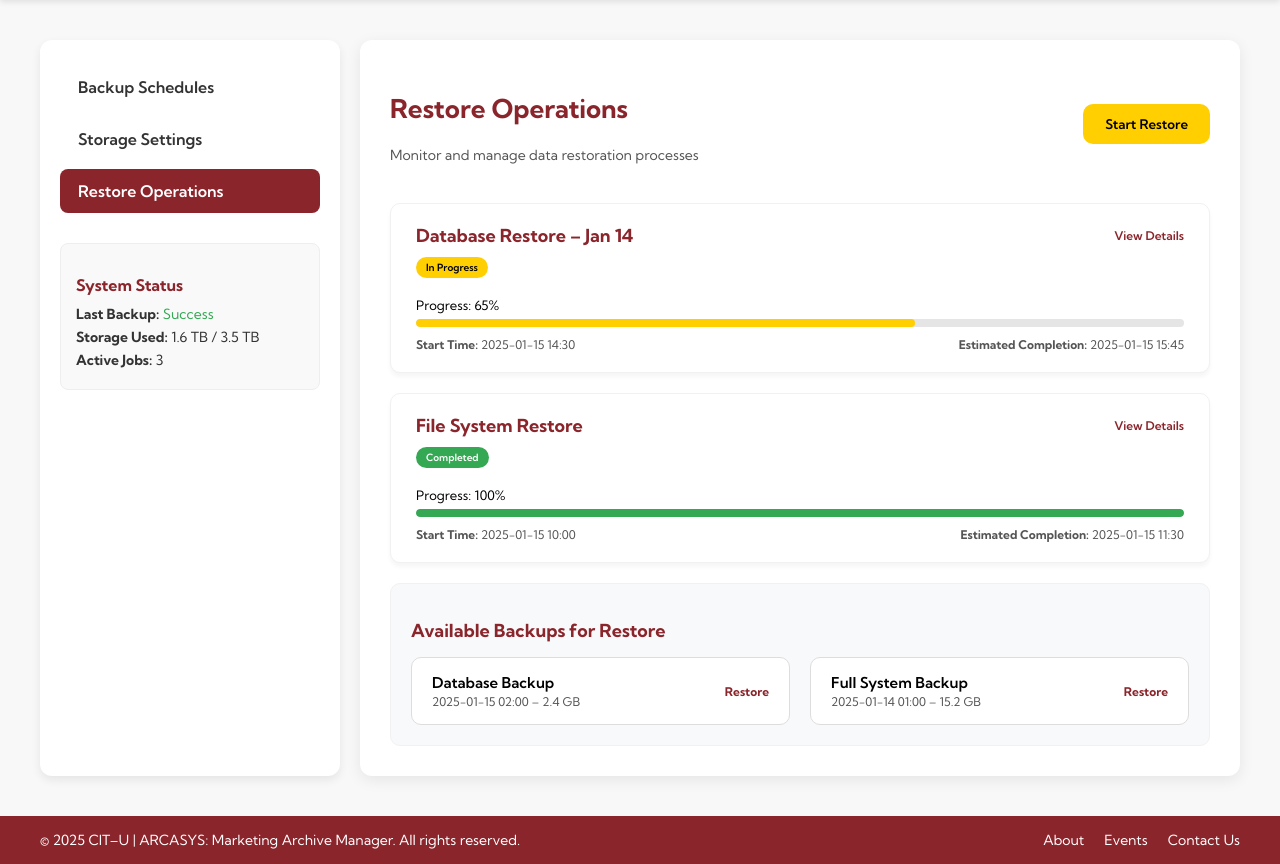
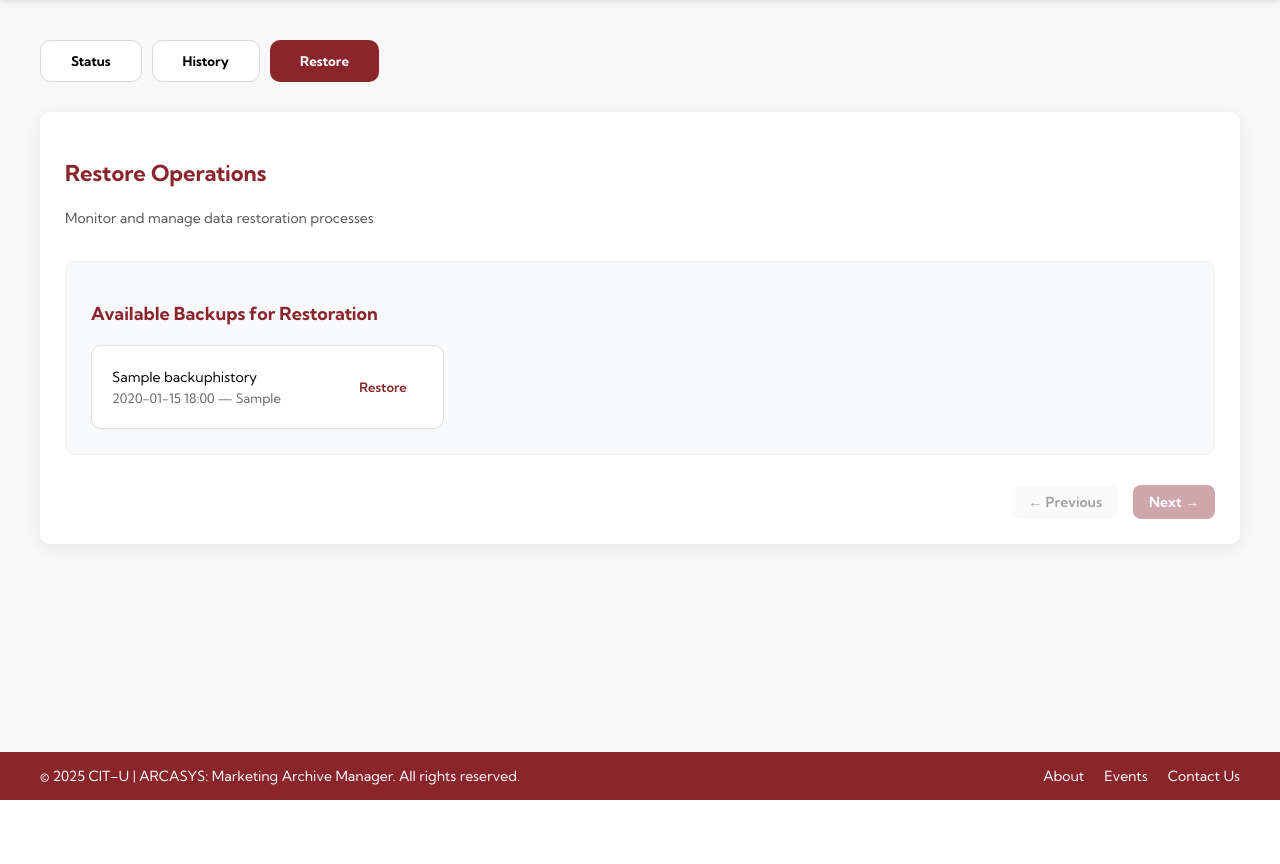
Before and after one commit to LikeYasay/CSIT327-G1-Arcasys, a Django app: page /events/restore/ in a window 1280 px wide. Shown: the part 60-924 px from the top of the page. After the commit the page ends 860 px from the top, so only its background shows below. Run offline with Django 5.2, Linux system fonts and the light colour scheme; tables that the repository leaves empty hold one stand-in row (values such as "Sample post").

Commit message:
feature(events): implemented dynamic backup restoration UI

```diff
--- a/apps/events/static/events/css/restore_operations.css
+++ b/apps/events/static/events/css/restore_operations.css
@@ -8,28 +8,50 @@ body {
   background: #f8f8f8; color: #333;
 }
 
-/* Layout base */
-main, .backup-page { flex: 1 0 auto; }
-footer { margin-top: auto; padding-bottom: 0; }
-.backup-page {
-  display: flex; max-width: 1200px;
-  margin: 40px auto; gap: 20px; padding: 0 20px;
+main, .dashboard-container {
+  flex: 1 0 auto;
 }
 
-/* Sidebar */
-.sidebar {
-  width: 260px; background: #fff; border-radius: 12px;
-  padding: 25px 20px; box-shadow: 0 4px 10px rgba(0,0,0,0.08);
-  flex-shrink: 0;
+footer {
+  margin-top: auto;
+  padding-bottom: 0;
 }
-.sidebar-menu { list-style: none; padding: 0; margin: 0 0 30px; }
-.sidebar-menu li {
-  padding: 12px 18px; border-radius: 8px;
-  font-weight: 600; color: #333; margin-bottom: 8px; cursor: pointer;
+
+/* --- DASHBOARD LAYOUT --- */
+.dashboard-container {
+  max-width: 1200px;
+  margin: 40px auto;
+  padding: 0 20px;
 }
-.sidebar-menu li.active { background: #8A252C; color: #fff; }
-.sidebar-menu li.active:hover { background: #8A252C; }
-.sidebar-menu li:not(.active):hover { background: #f4f4f4; }
+
+/* Tabs */
+.tabs {
+  display: flex;
+  gap: 10px;
+  margin-bottom: 30px;
+}
+
+.tab {
+  border: 1px solid #d9d9d9;
+  border-radius: 10px;
+  background: #fff;
+  padding: 12px 30px;
+  font-weight: 700;
+  cursor: pointer;
+  transition: all 0.3s ease;
+}
+
+.tab:hover {
+  background: #f4f4f4;
+  transform: translateY(-2px);
+}
+
+.tab.active {
+  background: #8A252C;
+  color: #fff;
+  border: none;
+}
+
 
 .system-status {
   background: #f9f9f9; border-radius: 8px;
@@ -44,17 +66,23 @@ footer { margin-top: auto; padding-bottom: 0; }
 
 /* Content box */
 .backup-content {
-  flex: 1; background: #fff; border-radius: 12px;
-  padding: 30px; box-shadow: 0 4px 15px rgba(0,0,0,0.08);
+  flex: 1;
+  background: #fff;
+  border-radius: 10px;
+  padding: 25px;
+  box-shadow: 0 4px 15px rgba(0,0,0,0.08);
 }
 
 /* Header */
 .backup-header {
-  display: flex; justify-content: space-between;
-  align-items: center; margin-bottom: 25px;
+  display: flex;
+  justify-content: space-between;
+  align-items: center;
+  margin-bottom: 20px;
 }
-.backup-header h1 {
-  color: #8A252C; font-size: 26px; font-weight: 700;
+
+.backup-header h3 {
+  color: #8A252C; font-size: 22px; font-weight: 700;
 }
 .backup-header p { color: #555; font-size: 14px; }
 
@@ -65,94 +93,313 @@ footer { margin-top: auto; padding-bottom: 0; }
 }
 .start-btn:hover { background: #8A252C; color: #fff; transform: translateY(-2px); }
 
-/* Restore cards */
+/* Restore Card Layout */
 .restore-card {
-  background: #fff; border: 1px solid #f1f1f1;
-  border-radius: 10px; padding: 20px 25px;
-  margin-bottom: 20px; box-shadow: 0 4px 4px rgba(0,0,0,0.04);
+  background: #fff;
+  border: 1px solid #f1f1f1;
+  border-radius: 10px;
+  padding: 25px;
+  margin-bottom: 30px;
+  box-shadow: 0 4px 4px rgba(0,0,0,0.04);
 }
+
+.restore-content {
+  display: grid;
+  grid-template-columns: 2fr 1fr;
+  gap: 40px;
+  align-items: start;
+}
+
+.status-section {
+  display: flex;
+  flex-direction: column;
+  gap: 12px;
+}
+
+.time-info {
+  display: flex;
+  justify-content: space-between;
+  align-items: flex-start;
+  gap: 20px;
+  padding: 15px;
+  background: #f8f9fa;
+  border-radius: 8px;
+  border: 1px solid #e9ecef;
+}
+
+.time-item {
+  display: flex;
+  flex-direction: column;
+  gap: 5px;
+  flex: 1;
+}
+
+.time-label {
+  font-size: 12px;
+  font-weight: 600;
+  color: #666;
+  letter-spacing: 0.5px;
+}
+
+.time-value {
+  font-size: 14px;
+  font-weight: 600;
+  color: #333;
+}
+
+/* Status Badge Updates */
+.status-header {
+  display: flex;
+  align-items: center;
+  gap: 10px;
+  margin-bottom: 8px;
+  flex-wrap: wrap;
+}
+
+.status-badge {
+  display: inline-block;
+  padding: 4px 10px;
+  border-radius: 20px;
+  font-size: 10px;
+  font-weight: 700;
+  text-transform: uppercase;
+  letter-spacing: 0.5px;
+  width: fit-content;
+}
+
+.status-badge.yellow {
+  background: #FFCF01;
+  color: #000;
+}
+
+.status-badge.green {
+  background: #34A853;
+  color: #fff;
+}
+
+.status-badge.red {
+  background: #EA4335;
+  color: #fff;
+}
+
+/* Progress Bar Updates */
+.progress-label {
+  font-size: 13px;
+  font-weight: 500;
+  color: #000;
+  margin: 0;
+}
+
+.progress-bar {
+  width: 100%;
+  height: 10px;
+  background: #e5e5e5;
+  border-radius: 20px;
+  overflow: hidden;
+}
+
+.progress-fill {
+  height: 100%;
+  border-radius: 20px;
+  transition: width 0.5s ease, background-color 0.3s ease;
+}
+
+.progress-fill.yellow {
+  background: #FFCF01;
+}
+
+.progress-fill.green {
+  background: #34A853;
+}
+
+.progress-fill.red {
+  background: #EA4335;
+}
+
+/* Header Updates */
 .restore-header {
-  display: flex; justify-content: space-between;
-  align-items: center; margin-bottom: 8px;
+  display: flex;
+  justify-content: space-between;
+  align-items: center;
+  margin-bottom: 20px;
+  padding-bottom: 15px;
+  border-bottom: 1px solid #f1f1f1;
 }
+
 .restore-header h2 {
-  font-size: 18px; font-weight: 700; color: #8A252C; margin: 0;
+  font-size: 20px;
+  font-weight: 700;
+  color: #8A252C;
+  margin: 0;
 }
+
 .details-link {
-  font-size: 12px; color: #8A252C; text-decoration: none;
+  font-size: 12px;
+  color: #8A252C;
+  font-weight: 600;
+  text-decoration: none;
+  cursor: pointer;
+}
+
+.details-link:hover {
+  text-decoration: none;
+}
+
+.hidden {
+  display: none;
+}
+
+.restore-message {
+  font-size: 13px;
+  color: #666;
+  margin: 8px 0 0 0;
+  min-height: 1.2em;
+}
+
+/* Available Backups Section */
+.available-section {
+  background: #f8f9fa;
+  border-radius: 10px;
+  padding: 25px;
+  border: 1px solid #f1f1f1;
+}
+
+.available-section h2 {
+  color: #8A252C;
+  font-size: 18px;
+  font-weight: 700;
+  margin-bottom: 20px;
+}
+
+.available-grid {
+  display: grid;
+  gap: 20px;
+  grid-template-columns: repeat(3, 1fr); /* 3 columns */
+  align-items: start;
+  justify-items: stretch;
+}
+
+/* Card styling (no flex:1 so it won't stretch full width) */
+.available-card {
+  background: #fff;
+  border: 1px solid #ddd;
+  border-radius: 10px;
+  padding: 20px;
+  display: flex;
+  justify-content: space-between;
+  align-items: center;
+  transition: transform 0.2s ease, box-shadow 0.2s ease;
+  min-height: 84px; /* optional, gives consistent height */
+  box-sizing: border-box;
+}
+
+.available-card:hover {
+  transform: translateY(-2px);
+  box-shadow: 0 4px 12px rgba(0,0,0,0.1);
+}
+
+.available-card h3 {
+  margin: 0;
+  font-size: 14px;
+  font-weight: 400;
+  color: #000;
+}
+
+.available-card p {
+  font-size: 13px;
+  color: #666;
+  margin: 4px 0 0;
+}
+
+.restore-link {
+  color: #8A252C;
+  font-size: 13px;
+  font-weight: 600;
+  text-decoration: none;
+  background: none;
+  border: none;
+  cursor: pointer;
+  padding: 8px 16px;
+  border-radius: 6px;
+  transition: background-color 0.2s ease;
+}
+
+.restore-link:hover {
+  background: #f8f9fa;
+  text-decoration: none;
+}
+
+.pagination {
+  margin-top: 30px;
+  display: flex;
+  justify-content: flex-end;
+  gap: 15px;
+}
+
+.page-btn {
+  display: inline-flex;
+  align-items: center;
+  font-weight: 600;
+  font-size: 14px;
+  text-decoration: none;
+  border-radius: 8px;
+  padding: 8px 16px;
+  font-weight: 600;
+  cursor: pointer;
+  transition: all 0.3s ease;
+}
+
+.page-btn.prev {
+  background: #F3F3F3;
+  color: #111;
+}
+
+.page-btn.next {
+  background: #8A252C;
+  color: #fff;
+}
+
+.page-btn:hover {
+  opacity: 0.85;
+}
+
+.page-btn.disabled {
+  opacity: 0.4;
+  pointer-events: none;
+}
+
+.pagination a {
+  color: #8A252C;
+  text-decoration: none;
   font-weight: 600;
 }
-.details-link:hover { text-decoration: underline; }
 
-.status-badge {
-  display: inline-block; padding: 4px 10px;
-  border-radius: 20px; font-size: 10px; font-weight: 600;
-  color: #000; margin-bottom: 6px;
-}
-.status-badge.yellow { background: #FFCF01; color: #000; }
-.status-badge.green { background: #34A853; color: #fff; }
-
-.progress-label { font-size: 13px; margin-bottom: 6px; color: #000; }
-
-.progress-bar {
-  width: 100%; height: 8px;
-  background: #e5e5e5; border-radius: 20px;
-  overflow: hidden; margin-bottom: 10px;
-}
-.progress-fill {
-  height: 100%; border-radius: 20px;
-}
-.progress-fill.yellow { background: #FFCF01; }
-.progress-fill.green { background: #34A853; }
-
-.restore-info {
-  display: flex; justify-content: space-between;
-  font-size: 12px; color: #555;
-}
-.restore-info p { margin: 0; }
-
-/* Available backups */
-.available-section {
-  background: #f8f9fa; border-radius: 10px;
-  padding: 20px; border: 1px solid #f1f1f1;
-}
-.available-section h2 {
-  color: #8A252C; font-size: 18px; font-weight: 700;
-  margin-bottom: 15px;
-}
-.available-grid {
-  display: flex; gap: 20px; flex-wrap: wrap;
-}
-.available-card {
-  flex: 1; background: #fff; border: 1px solid #ddd;
-  border-radius: 10px; padding: 15px 20px;
-  display: flex; justify-content: space-between; align-items: center;
-}
-.available-card h3 {
-  margin: 0; font-size: 15px; font-weight: 600; color: #000;
-}
-.available-card p {
-  font-size: 12px; color: #555; margin: 2px 0 0;
-}
-.restore-link {
-  color: #8A252C; font-size: 12px; font-weight: 700;
-  text-decoration: none;
-}
-.restore-link:hover { text-decoration: underline; }
-
-
-.sidebar-menu a {
-  display: block;
-  text-decoration: none;
-  color: inherit;        /* keep same color as li */
-  width: 100%;
-  height: 100%;
+.pagination a:hover {
+  text-decoration: underline;
 }
 
-.sidebar-menu li.active a {
-  color: #fff;           /* white text for active item */
+.page-btn.next .disabled{
+  color: #fff;
 }
 
-.sidebar-menu a:hover {
-  text-decoration: none; /* remove underline on hover */
+.page-btn.prev .disabled{
+  color: #000;
 }
+
+.current-page {
+  color: #444;
+  font-weight: 500;
+  font-size: 12px;
+}
+
+@media (max-width: 1100px) {
+  .available-grid {
+    grid-template-columns: repeat(2, 1fr);
+  }
+}
+
+@media (max-width: 650px) {
+  .available-grid {
+    grid-template-columns: 1fr;
+  }
+}
--- a/apps/events/templates/events/restore_operations.html
+++ b/apps/events/templates/events/restore_operations.html
@@ -8,88 +8,88 @@
 {% endblock %}
 
 {% block content %}
-<div class="backup-page">
-  <!-- SIDEBAR -->
-  <aside class="sidebar">
-    <ul class="sidebar-menu">
-        <li>Backup Schedules</li>
-        <li>Storage Settings</li>
-        <li class="active">Restore Operations</li>
-    </ul>
+<meta name="csrf-token" content="{{ csrf_token }}">
 
-    <div class="system-status">
-      <h3>System Status</h3>
-      <p><strong>Last Backup:</strong> <span class="status success">Success</span></p>
-      <p><strong>Storage Used:</strong> 1.6 TB / 3.5 TB</p>
-      <p><strong>Active Jobs:</strong> 3</p>
-    </div>
-  </aside>
+<div class="dashboard-container">
+  <div class="tabs">
+    <button class="tab" onclick="window.location.href='{% url 'events:backup_dashboard' %}'">Status</button>
+    <button class="tab" onclick="window.location.href='{% url 'events:backup_history' %}'">History</button>
+    <button class="tab active" onclick="window.location.href='{% url 'events:restore_operations' %}'">Restore</button>
+  </div>
 
-  <!-- MAIN CONTENT -->
   <section class="backup-content">
     <div class="backup-header">
       <div>
-        <h1>Restore Operations</h1>
+        <h3>Restore Operations</h3>
         <p>Monitor and manage data restoration processes</p>
-      </div>
-      <button class="start-btn">Start Restore</button>
-    </div>
-
-    <!-- Database Restore -->
-    <div class="restore-card">
-      <div class="restore-header">
-        <h2>Database Restore – Jan 14</h2>
-        <a href="#" class="details-link">View Details</a>
-      </div>
-      <div class="status-badge yellow">In Progress</div>
-      <p class="progress-label">Progress: 65%</p>
-      <div class="progress-bar">
-        <div class="progress-fill yellow" style="width: 65%;"></div>
-      </div>
-      <div class="restore-info">
-        <p><strong>Start Time:</strong> 2025-01-15 14:30</p>
-        <p><strong>Estimated Completion:</strong> 2025-01-15 15:45</p>
       </div>
     </div>
 
-    <!-- File System Restore -->
-    <div class="restore-card">
+    <!-- Active Restore Card -->
+    <div id="restoreCard" class="restore-card hidden">
       <div class="restore-header">
-        <h2>File System Restore</h2>
+        <h2 id="restoreTitle">Database Restoration</h2>
         <a href="#" class="details-link">View Details</a>
       </div>
-      <div class="status-badge green">Completed</div>
-      <p class="progress-label">Progress: 100%</p>
-      <div class="progress-bar">
-        <div class="progress-fill green" style="width: 100%;"></div>
-      </div>
-      <div class="restore-info">
-        <p><strong>Start Time:</strong> 2025-01-15 10:00</p>
-        <p><strong>Estimated Completion:</strong> 2025-01-15 11:30</p>
+
+      <div class="restore-content">
+        <div class="status-section">
+          <div class="status-header">
+            <div id="statusBadge" class="status-badge yellow">In Progress</div>
+            <p id="progressLabel" class="progress-label">Progress: 0%</p>
+          </div>
+          <div class="progress-bar">
+            <div id="progressFill" class="progress-fill yellow" style="width: 0%;"></div>
+          </div>
+          <p id="restoreMessage" class="restore-message">Starting restoration...</p>
+        </div>
+
+        <div class="time-info">
+          <div class="time-item">
+            <span class="time-label">Start Time:</span>
+            <span id="startTime" class="time-value">{{ current_time|date:"Y-m-d H:i" }}</span>
+          </div>
+          <div class="time-item">
+            <span class="time-label">Completion Time:</span>
+            <span id="estimatedCompletion" class="time-value">--:--</span>
+          </div>
+        </div>
       </div>
     </div>
 
     <!-- Available Backups -->
     <div class="available-section">
-      <h2>Available Backups for Restore</h2>
+      <h2>Available Backups for Restoration</h2>
       <div class="available-grid">
+        {% for backup in page_obj %}
         <div class="available-card">
           <div>
-            <h3>Database Backup</h3>
-            <p>2025-01-15 02:00 – 2.4 GB</p>
+            <h3>{{ backup.BackupName }}</h3>
+            <p>{{ backup.BackupTimestamp|date:"Y-m-d H:i" }} — {{ backup.BackupSize }}</p>
           </div>
-          <a href="#" class="restore-link">Restore</a>
+          <button class="restore-link" onclick="startRestore('{{ backup.BackupHistoryID }}')">Restore</button>
         </div>
-
-        <div class="available-card">
-          <div>
-            <h3>Full System Backup</h3>
-            <p>2025-01-14 01:00 – 15.2 GB</p>
-          </div>
-          <a href="#" class="restore-link">Restore</a>
-        </div>
+        {% empty %}
+        <p>No backups available for restoration.</p>
+        {% endfor %}
       </div>
     </div>
+
+    <!-- Pagination -->
+    <div class="pagination">
+      {% if page_obj.has_previous %}
+        <a class="page-btn prev" href="?page={{ page_obj.previous_page_number }}">← Previous</a>
+      {% else %}
+        <span class="page-btn prev disabled">← Previous</span>
+      {% endif %}
+
+      {% if page_obj.has_next %}
+        <a class="page-btn next" href="?page={{ page_obj.next_page_number }}">Next →</a>
+      {% else %}
+        <span class="page-btn next disabled">Next →</span>
+      {% endif %}
+    </div>
+
   </section>
 </div>
 {% endblock %}
```
Also changed, not shown: apps/events/migrations/0006_restoreoperation.py (added), apps/events/migrations/0007_rename_backup_file_backuphistory_backupfile_and_more.py (added), apps/events/migrations/0008_alter_restoreoperation_backuphistoryid.py (added).
